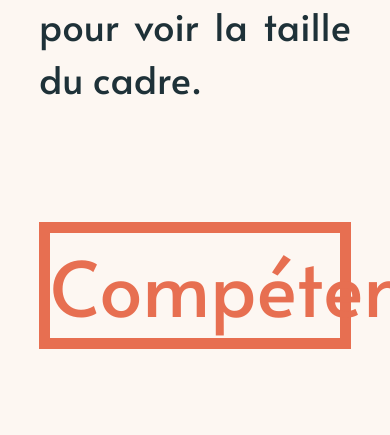
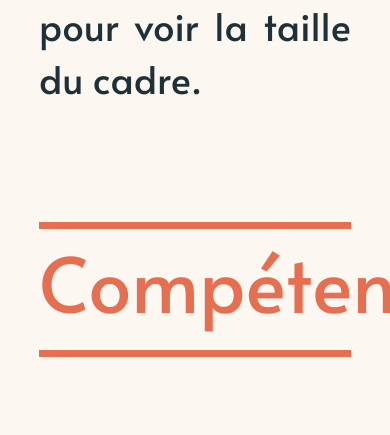
Before and after one commit to ThomasLvll/portfolio, a PHP site: page / in a window 390 px wide; the page is wider, and only the part inside the window is pictured. Shown: the part 2316-2751 px from the top of that part. Before the commit the page ends 2665 px from the top of that part, so only its background shows below. Run offline with PHP 8.4, Linux system fonts and the light colour scheme; style sheets or scripts are compiled from the project's sources.

Commit message:
responsive design

```diff
--- a/res/css/index.1024px.css
+++ b/res/css/index.1024px.css
@@ -22,8 +22,12 @@ body {
     padding-top: 20vw; }
   #content-flow .anchor {
     padding: 0;
+    padding-bottom: .2em;
     width: auto;
-    font-size: 2em; }
+    font-size: 2em;
+    border: none;
+    border-top: solid .1em;
+    border-bottom: solid .1em; }
   #content-flow #about-me {
     flex-direction: column; }
     #content-flow #about-me #profile-picture {
--- a/res/css/index.css
+++ b/res/css/index.css
@@ -110,11 +110,12 @@ a:active {
   #content-flow > * {
     padding: 10vw; }
   #content-flow .anchor {
-    padding: 0 .5em;
+    padding: 0;
+    padding-left: .5em;
     width: fit-content;
     font-size: 2.5em;
     color: #e76f51;
-    border: solid .15em; }
+    border-left: solid .1em; }
   #content-flow #about-me {
     display: flex; }
     #content-flow #about-me .anchor {
--- a/source/sass/index.1024px.scss
+++ b/source/sass/index.1024px.scss
@@ -34,8 +34,12 @@ body {
 
     .anchor {
         padding: 0;
+        padding-bottom: .2em;
         width: auto;
         font-size: 2em;
+        border: none;
+        border-top: solid .1em;
+        border-bottom: solid .1em;
     }
 
     #about-me {
--- a/source/sass/index.scss
+++ b/source/sass/index.scss
@@ -138,11 +138,12 @@ a:active {
     }
 
     .anchor {
-        padding: 0 .5em;
+        padding: 0;
+        padding-left: .5em;
         width: fit-content;
         font-size: 2.5em;
         color: $color5-5;
-        border: solid .15em;
+        border-left: solid .1em;
     }
 
     #about-me {
```
Also changed, not shown: 2 other files.
